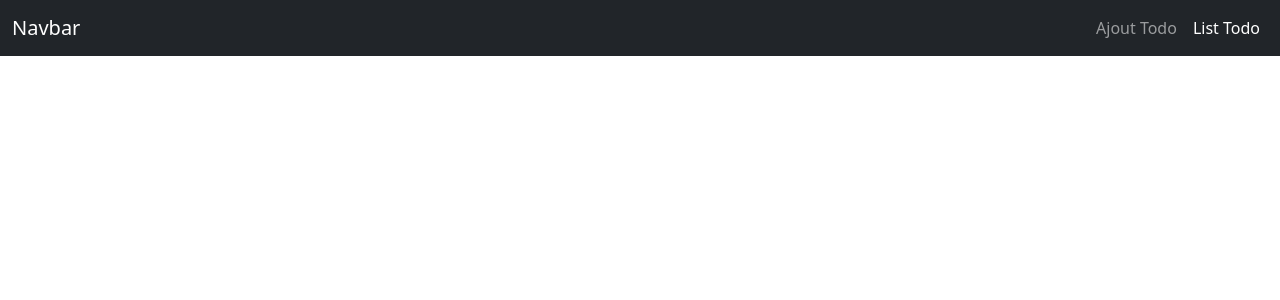
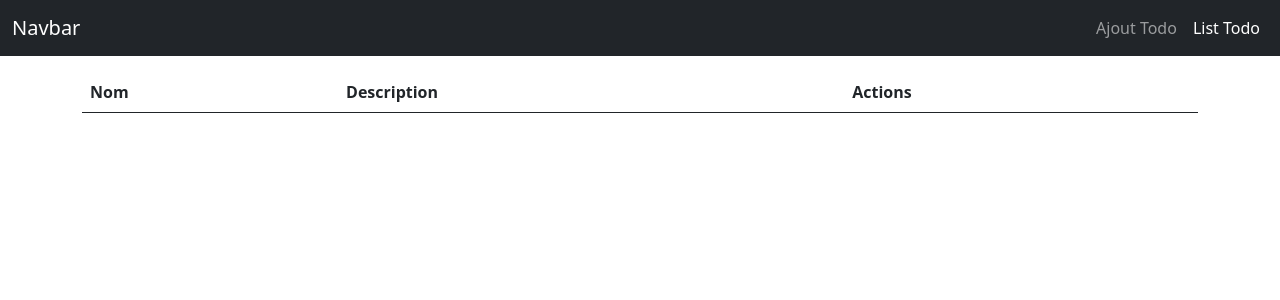
Before and after one commit to dagboujhatem/react-challenge-4, a React (Create React App) app: page / in a window 1280 px wide. Shown: the top 300 px of the page. Built offline with nearby package versions, Linux system fonts and the light colour scheme.

Commit message:
list todo

```diff
--- a/src/components/ItemTodo.js
+++ b/src/components/ItemTodo.js
@@ -2,10 +2,10 @@ import React from 'react'
 
 function ItemTodo(name, description) {
     return (
-        <tr>
+        <>
             <td>{name}</td>
             <td>{description}</td>
-        </tr>
+        </>
     )
 }
 
--- a/src/components/ListTodo.js
+++ b/src/components/ListTodo.js
@@ -11,10 +11,32 @@ export class ListTodo extends Component {
 
 
     render() {
-    console.log(this.state.todos) ;
+        // console.log(this.state.todos) ;
         return (
             <div className="container mt-3">
-
+                <table  className="table ">
+                    <thead>
+                        <tr>
+                            <th>Nom</th>
+                            <th>Description</th>
+                            <th>Actions</th>
+                        </tr>
+                    </thead>
+                    <tbody>
+                        {
+                            this.state.todos.map((todo, index) => {
+                                return (
+                                    <Fragment key={index}>
+                                        <tr>
+                                            <td>{todo.name}</td>
+                                             <td>{todo.description}</td>
+                                        </tr>
+                                    </Fragment>
+                                )
+                            })
+                        }
+                    </tbody>
+                </table>
             </div>
         );
     }
```
Lines whose indentation alone changed are shown as unchanged.
